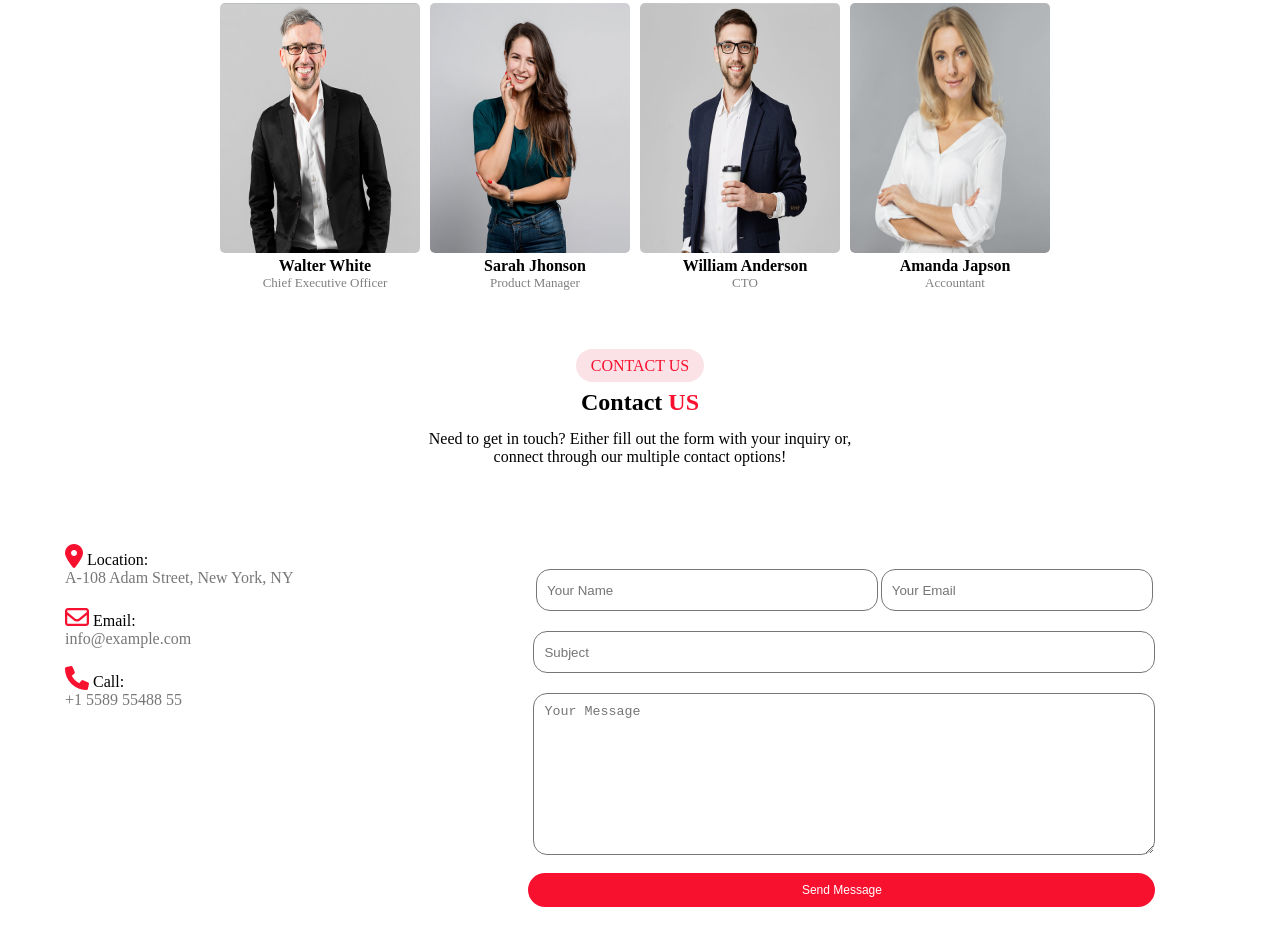
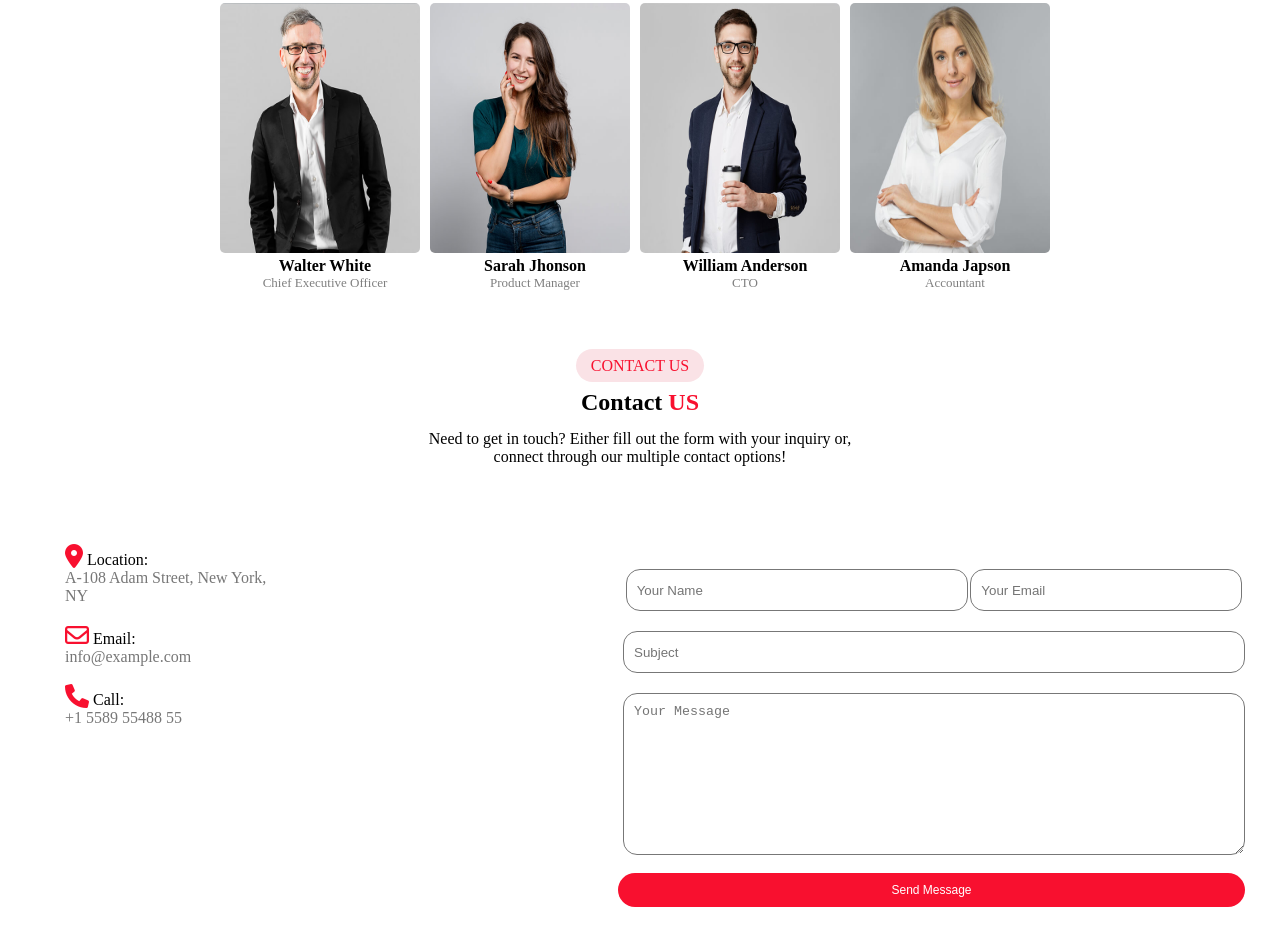
Before and after one commit to romesasharif/midtask, a plain HTML site: page index.html in a window 1280 px wide. Shown: the part 2363-3305 px from the top of the page. Drawn offline with Linux system fonts and the light colour scheme.

Commit message:
Update style.css

```diff
--- a/style.css
+++ b/style.css
@@ -357,7 +357,7 @@ form {
 .contact-box {
     display: flex;
     justify-content: right;
-    margin-left: 200px;
+    margin-left: 300px;
 }
 
 .container {
```
